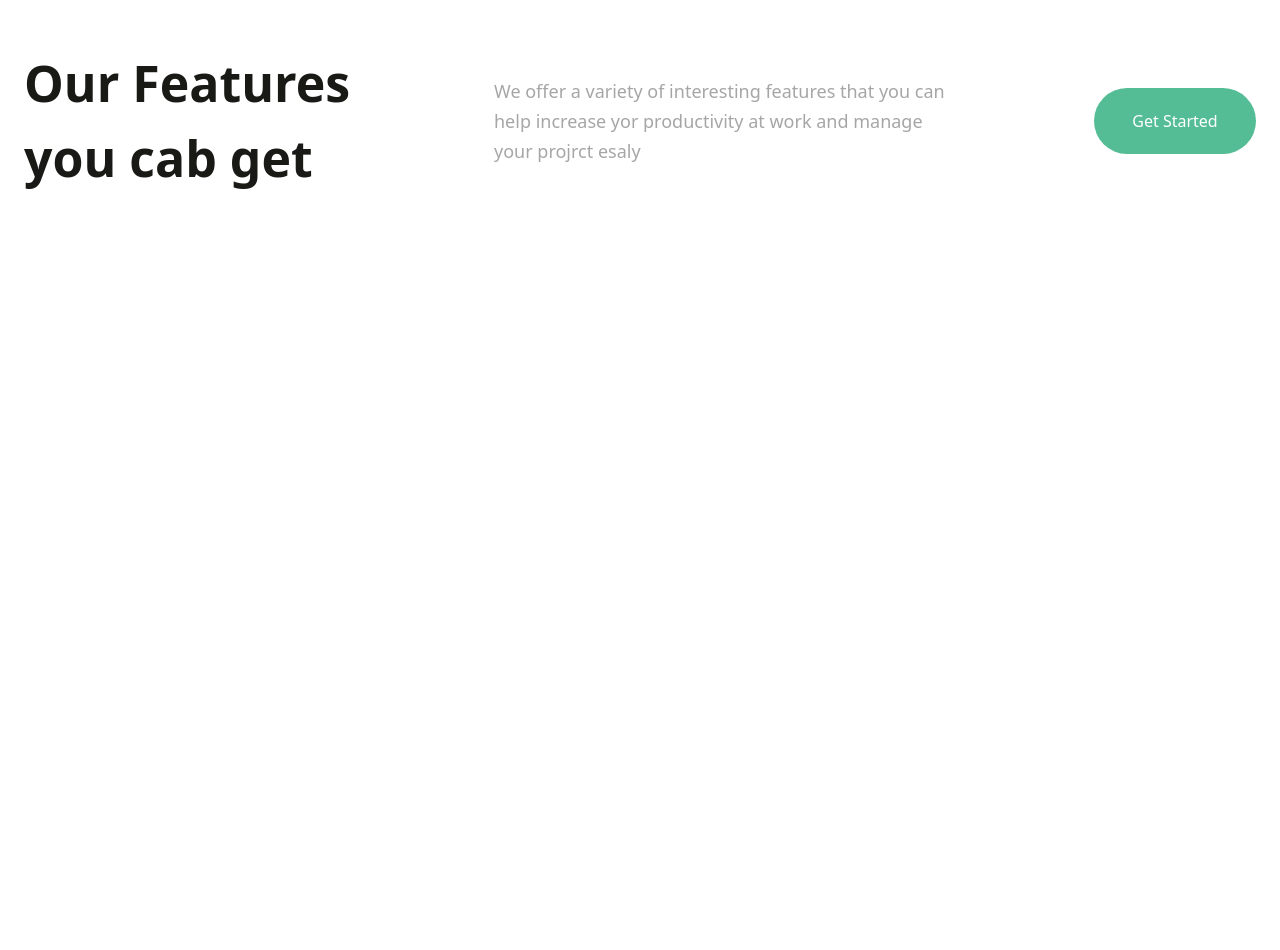
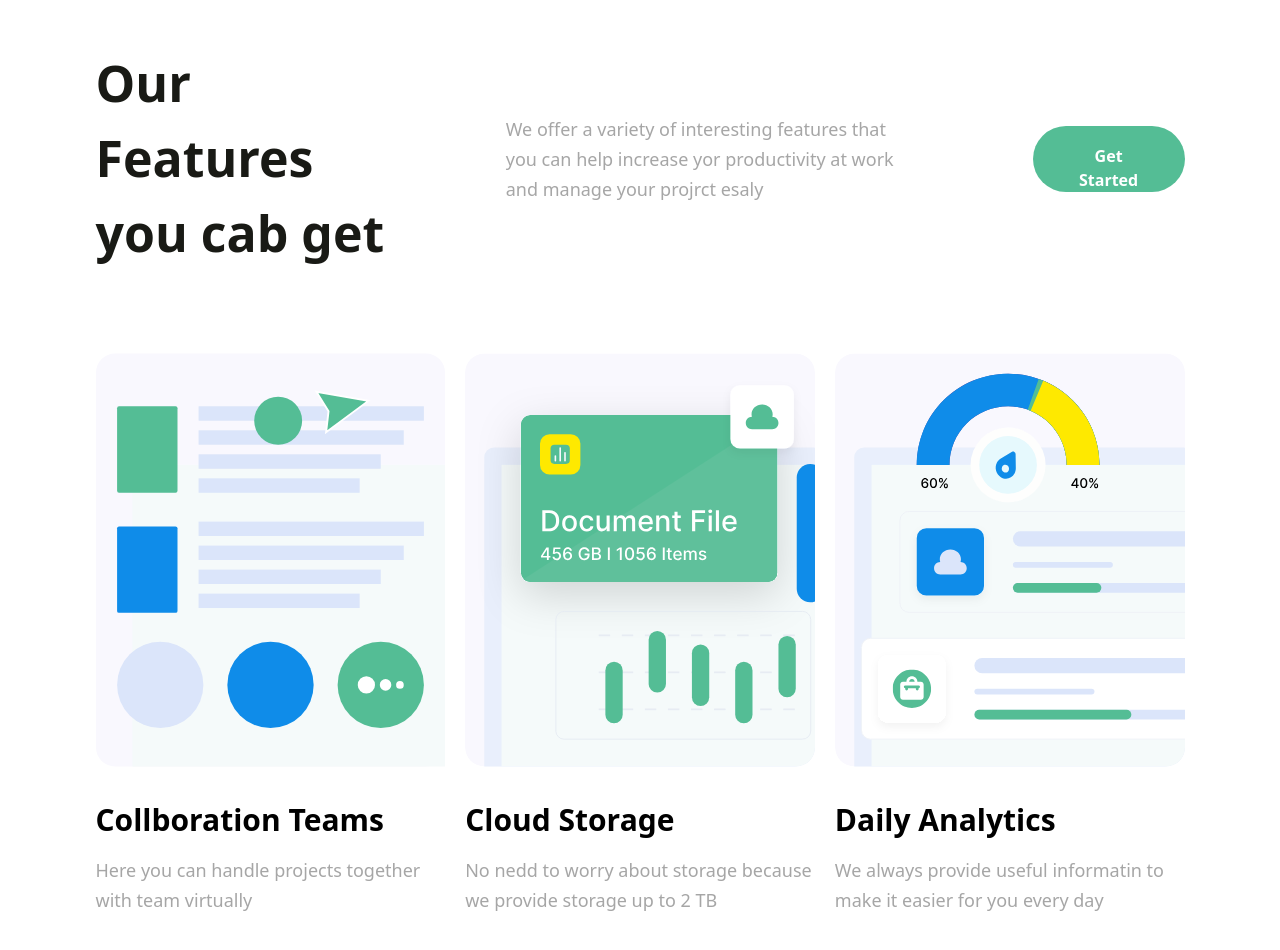
Before and after one commit to sarahAlhamshary/Build-Mart, a website: page public/index.html in a window 1280 px wide. Shown: the part 1760-2710 px from the top of the page. Before the commit the page ends 2030 px from the top, so only its background shows below. Drawn offline with Linux system fonts and the light colour scheme.

Commit message:
fix secion features

```diff
--- a/public/index.html
+++ b/public/index.html
@@ -295,14 +295,51 @@
           </section><!--End Support Section -->
 
           <section class="features"><!--Start features Section -->
-            <div class="container px-6 mx-auto flex flex-col md:flex-row items-center justify-between mt-[130px] mb-[74px] ">
-                <h1 class="text-[#191A15] w-[331px] font-semibold text-[50px] leading-normal">Our Features you cab get</h1>
-                <p class="text-[#A6A6A6] w-[461px] text-lg font-medium	leading-[30px]">We offer a variety of interesting features that you can help increase yor productivity at work and manage your projrct esaly</p>
-                <button class="rounded-[70px] w-[162px] h-[66px] text-white px-[31px] py-[18px] bg-[#54BD95]">Get Started
+            <div class="container px-[95.5px] mx-auto items-center justify-between my-[130px]">
+                <div class="flex flex-col mb-[74px] items-center md:flex-row space-x-[113px]">
+                    <h1 class="text-[#191A15] w-[331px] font-semibold text-[50px] leading-normal">Our Features you cab get</h1>
+                    <p class="text-[#A6A6A6] w-[461px] text-lg font-medium	leading-[30px]">We offer a variety of interesting features that you can help increase yor productivity at work and manage your projrct esaly</p>
+                    <button class="rounded-[70px] w-[162px] h-[66px] text-white px-[31px] py-[18px]  font-semibold bg-[#54BD95]">Get Started
+                    </button>
+
+                </div>
+
+                <div class="text-center mx-auto flex flex-col md:flex-row space-x-[44px]  justify-center items-center">
+                    <div class="flex flex-col space-x-0 space-y-5 md:flex-row md:space-x-5 md:space-y-0 text-center justify-center items-center">
+                     <div class="md:w-1/3  flex flex-col text-center justify-center items-start">
+                        <img src="img/Collboration_Teams.svg" class="w-[364px] h-[430px]" alt="Collboration Teams">
+                        <h1 class="font-semibold  text-3xl mt-[30px] mb-[20px] leading-[30px] items-start">Collboration Teams</h1>
+                       <p class="text-[#A6A6A6] text-start text-lg  font-medium leading-[30px]">
+                        Here you can handle projects together with team virtually
+                       </p>
+                     </div>
+
+                     <div class="md:w-1/3  flex flex-col text-center justify-center items-start">
+                        <img src="img/Cloud_Storage.svg" class="w-[364px] h-[430px]" alt="Cloud Storage">
+                        <h1 class="font-semibold text-3xl mt-[30px]  mb-[20px] leading-[30px] items-start">Cloud Storage</h1>
+                       <p class="text-[#A6A6A6] text-start text-lg  font-medium leading-[30px]">
+                        No nedd to worry about storage because we provide storage up to 2 TB               </p>
+                     </div>
+
+                     <div class="md:w-1/3  flex flex-col text-center justify-center items-start">
+                        <img src="img/Daily_Analytics.svg" class="w-[364px] h-[430px]" alt="Daily Analytics">
+                        <h1 class="font-semibold text-3xl mt-[30px]  mb-[20px] leading-[30px] items-start">Daily Analytics</h1>
+                       <p class="text-[#A6A6A6] text-start text-lg  font-medium leading-[30px]">
+                        We always provide useful informatin to make it easier for you every day
+                       </p>
+                     </div>
+                    </div>
+
+                    </div>
 
 
-                </button>
+
+
+
             </div>
+
+
+
           </section><!--end features Section -->
 
 
```
Also changed, not shown: public/styles.css.
